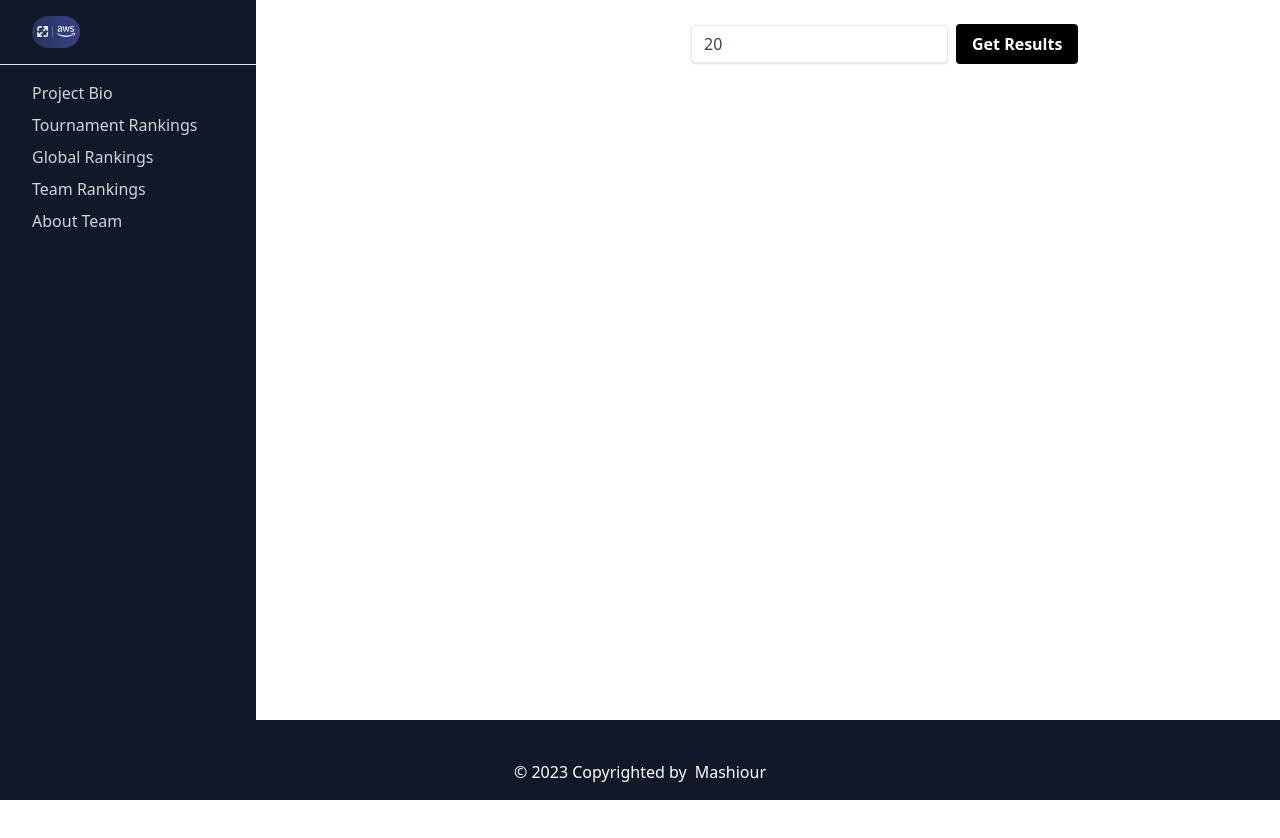
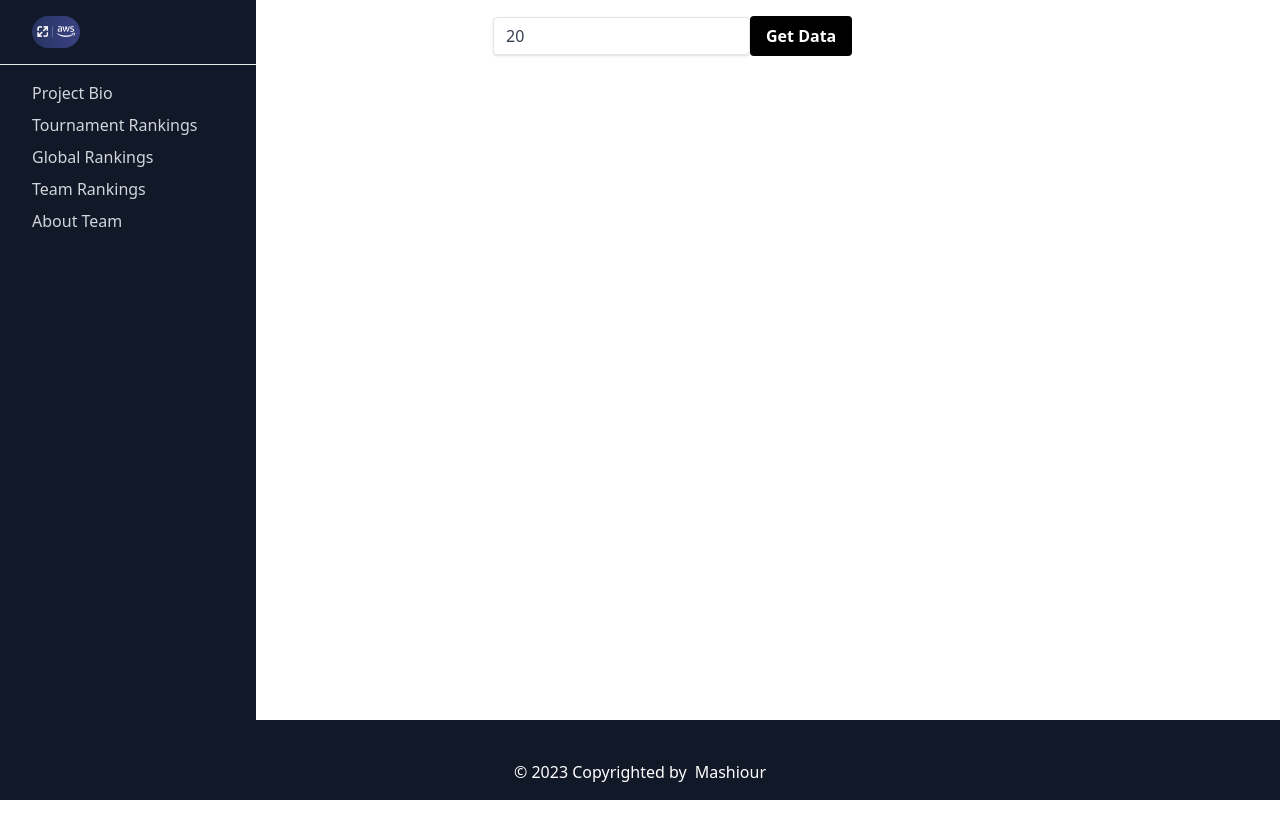
Before and after one commit to mashiourcse/LOL_aws_frontend, a React (Create React App) app: page /global_rankings in a window 1280 px wide. Shown: the top 838 px of the page. After the commit the page ends 800 px from the top, so only its background shows below. Built offline with nearby package versions, Linux system fonts and the light colour scheme.

Commit message:
tried to fix some issues

```diff
--- a/src/App.js
+++ b/src/App.js
@@ -3,7 +3,7 @@ import { BrowserRouter as Router, Routes, Route } from "react-router-dom";
 import GetTournamentRankings from "./components/main/Tournament_Ranking/GetTournamentRankings"
 import GlobalRankingsComponent from "./components/main/Global_Ranking/GetTeamsData";
 import Team_ranking from './components/main/team_ranking/Team_ranking';
-
+import GetGlobalRankings from "./components/main/Global_Ranking2/GetTournamentRankings";
 import Navbar from "./components/common/Navbar";
 import {Home} from "./Home";
 import {About} from "./About";
@@ -17,7 +17,8 @@ const APICall = ()=>{
 
 
     <Route exact path="/tournament_rankings" element={<GetTournamentRankings />} />
-    <Route exact path="/global_rankings" element={<GlobalRankingsComponent />} />
+    {/* <Route exact path="/global_rankings" element={<GlobalRankingsComponent />} />     */}
+    <Route exact path="/global_rankings" element={<GetGlobalRankings />} />
     <Route exact path="/team_rankings" element={<Team_ranking />} />
 
   </Routes>
--- /dev/null
+++ b/src/components/main/Global_Ranking2/GetTeamData.js
@@ -0,0 +1,31 @@
+import React from 'react';
+import ReactDOM from 'react-dom';
+import TeamTable from './TeamTable'; // Assuming you put the component in a separate file
+
+const data = [
+  {
+    "team_id": "100205573495116443",
+    "team_code": "GEN",
+    "team_name": "Gen.G",
+    "rank": 1
+  },
+  {
+    "team_id": "98767991877340524",
+    "team_code": "C9",
+    "team_name": "Cloud9",
+    "rank": 1
+  },
+  {
+    "team_id": "99566404853058754",
+    "team_code": "WBG",
+    "team_name": "WeiboGaming FAW AUDI",
+    "rank": 3
+  }
+];
+
+export const GetTeamData = ()=>{
+
+    return <>
+        <TeamTable data={data}></TeamTable>
+    </>
+}
--- /dev/null
+++ b/src/components/main/Global_Ranking2/GetTournamentRankings.js
@@ -0,0 +1,64 @@
+import React, { useState, useEffect } from 'react';
+import axios from 'axios';
+import ShowTournamentData from './ShowTournamentData';
+import { api } from '../API/api';
+
+const GetGlobalRankings = () => {
+  const [num, setNum] = useState(20);  // Initial value for num
+  const [data, setData] = useState(null);
+
+  const fetchData = () => {
+    fetch(`${api}/global_rankings/?num=${num}`)
+      .then(response => response.json())
+      .then(data => setData(data.data))
+      .catch(error => console.error('Error fetching data:', error));
+  };
+
+  // useEffect(() => {
+  //   fetchData(); // Fetch data when the component mounts or when num changes
+  // }, [num]);
+
+  const handleButtonClick = ()=>{
+    fetchData();
+   // setData(data1)
+
+  }
+  const handleNumChange = (event) => {
+    const inputValue = event.target.value;
+    setNum(inputValue);
+    console.log(data);
+  };
+
+  return (
+    <div className="p-4 " style={{marginLeft: '167px', paddingBottom: '160px'}}>
+      <div style={{ display: 'flex', flexDirection: 'row' }}>
+
+
+
+
+
+      <div>
+      <input className="shadow appearance-none border rounded w-50% py-2 px-3 mb-4 ml-40 text-gray-700 leading-tight focus:outline-none focus:shadow-outline" type="number" value={num} onChange={handleNumChange} />
+      <button
+        onClick={handleButtonClick}
+        className="bg-black hover:bg-blue-700  text-white font-bold py-2 px-4 rounded inline-flex items-center"
+      >
+        Get Data
+      </button>
+      </div>
+      </div>
+      {data ? (
+        <>
+          <ShowTournamentData
+
+            rankings={data}
+          />
+        </>
+      ) : (
+        <p></p>
+      )}
+    </div>
+  );
+};
+
+export default GetGlobalRankings;
--- /dev/null
+++ b/src/components/main/Global_Ranking2/ShowTournamentData.js
@@ -0,0 +1,32 @@
+import React from 'react';
+
+import { Flywheel_Board } from '../../common/Flywheel_Board';
+
+const boardStyle = {
+  // display: 'flex',
+
+   maxHeight: '500px',  // Adjust the height as needed
+  // maxWidth: '800px',
+   overflowY: 'auto',
+  // marginRight: '500px',
+  // marginLeft: '141px'
+};
+
+const ShowTournamentData = ({ rankings }) => {
+  const x = 1;
+
+  return (
+    <div className="p-4 mb-4 py-4">
+
+      <div id="tournament_fly" className="mt-4" >
+        {x ? (
+          <Flywheel_Board data={rankings} />
+        ) : (
+          <div className="text-red-500">x is false</div>
+        )}
+      </div>
+    </div>
+  );
+};
+
+export default ShowTournamentData;
--- a/src/components/main/Tournament_Ranking/GetTournamentRankings.js
+++ b/src/components/main/Tournament_Ranking/GetTournamentRankings.js
@@ -75,7 +75,7 @@ const GetTournamentRankings = () => {
         onClick={handleButtonClick}
         className="bg-black hover:bg-blue-700  text-white font-bold py-2 px-4 rounded inline-flex items-center"
       >
-        Get Results
+        Get Data
       </button>
       </div>
       </div>
--- a/src/components/main/team_ranking/Select.js
+++ b/src/components/main/team_ranking/Select.js
@@ -51,7 +51,7 @@ export const Select = () => {
             </div>
             <div className="mt-4" style={{ flex: '1',maxWidth: '150px', }}>
 
-                <button className="bg-black hover:bg-blue-700 ml-2 text-white font-bold py-2 px-4 rounded inline-flex items-center" onClick={ handleButtonClick}>Get Results</button>
+                <button className="bg-black hover:bg-blue-700 ml-2 text-white font-bold py-2 px-4 rounded inline-flex items-center" onClick={ handleButtonClick}>Get Data</button>
             </div>
             </div>
 
```
